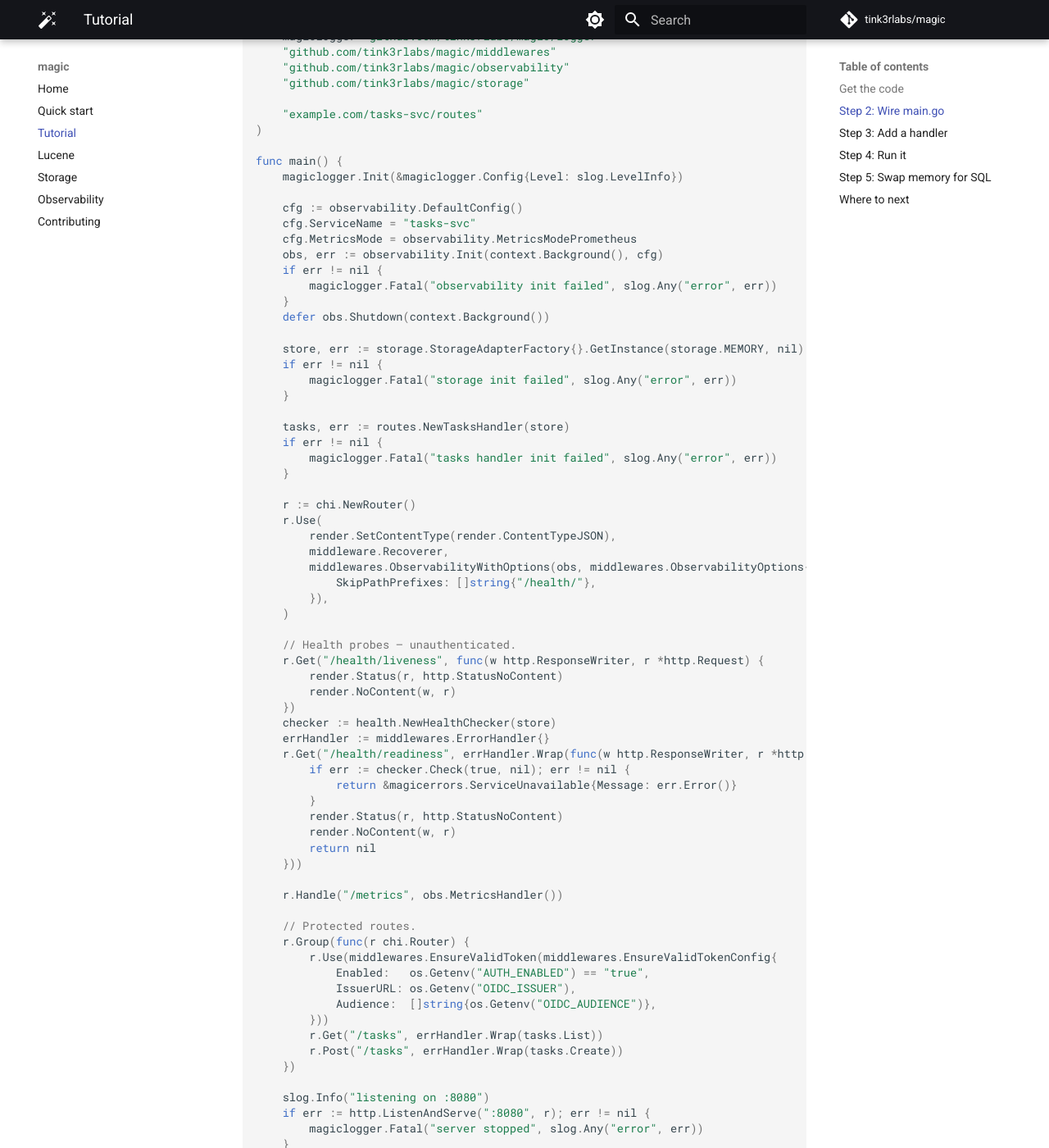
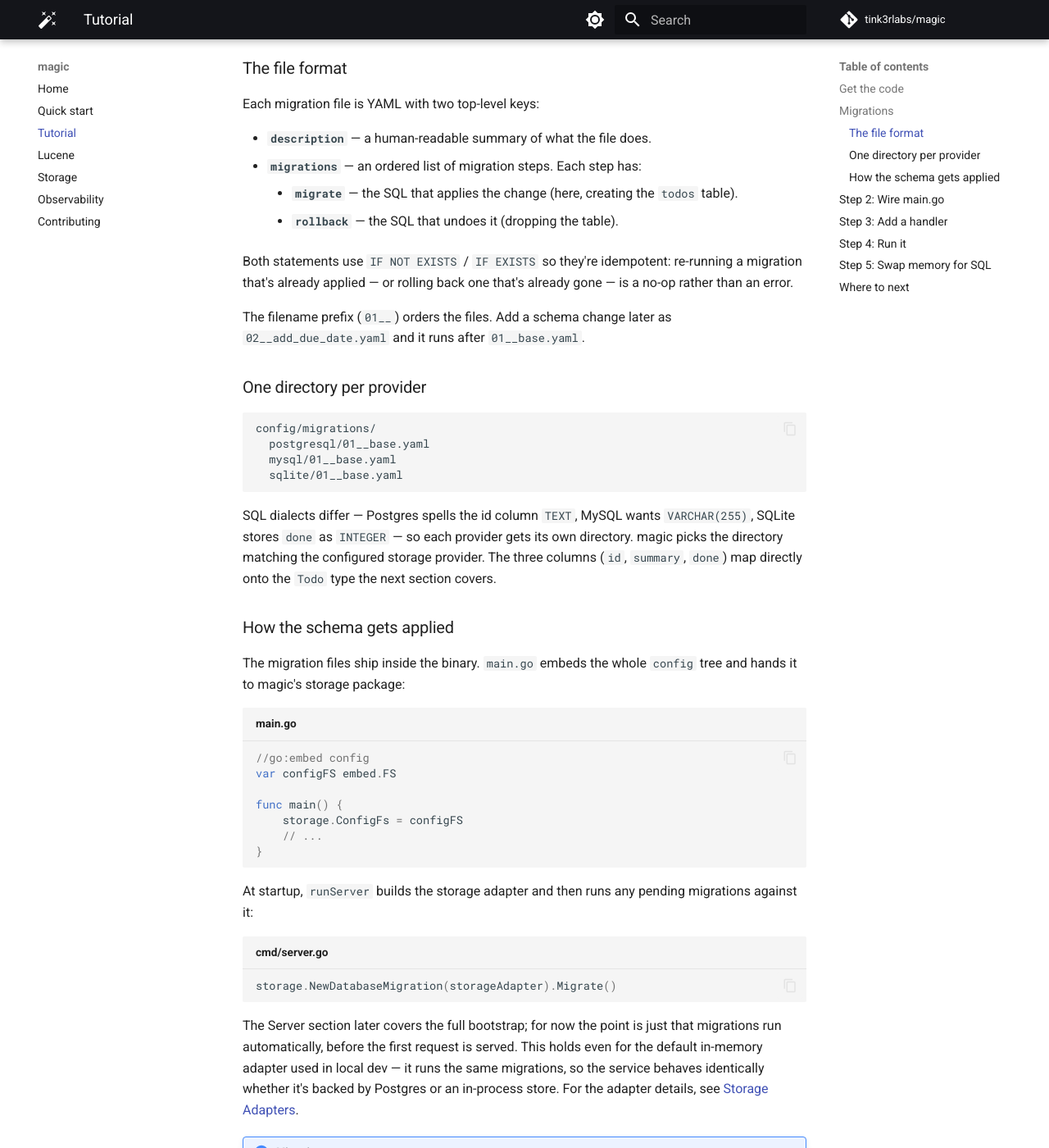
Before and after one commit to tink3rlabs/magic, an MkDocs documentation site: the page built from docs/tutorial.md, in a window 1280 px wide and 1400 px high, scrolled down 1864 px. Shown: the whole window at 82% size. Built offline with MkDocs 1.6.1 and Material for MkDocs 9.7.7, drawn with Linux system fonts in a browser that asks for light colours; comment, search, counter and statistics services are not loaded; the version menu is left out; some of the changed text lies outside the part shown.

Commit message:
docs: add tutorial Migrations section

````diff
--- a/docs/tutorial.md
+++ b/docs/tutorial.md
@@ -47,6 +47,76 @@ todo-service/
 
 !!! tip "It runs with no external services"
     todo-service defaults to the in-memory storage adapter, with auth and pub/sub disabled. `go run . server --config config/development.yaml` starts it with no database, no tokens, and no AWS credentials.
+
+## Migrations
+
+The first layer is the schema — the shape of the data the rest of the service sits on. magic's migrations describe that schema as ordered SQL, applied automatically at startup.
+
+todo-service has exactly one table, created by one migration:
+
+```yaml title="config/migrations/postgresql/01__base.yaml"
+---
+description: Create the todos table
+migrations:
+  - migrate: >
+      CREATE TABLE IF NOT EXISTS todos (
+        id TEXT PRIMARY KEY,
+        summary TEXT NOT NULL,
+        done BOOLEAN NOT NULL DEFAULT FALSE
+      )
+    rollback: DROP TABLE IF EXISTS todos
+```
+
+### The file format
+
+Each migration file is YAML with two top-level keys:
+
+- **`description`** — a human-readable summary of what the file does.
+- **`migrations`** — an ordered list of migration steps. Each step has:
+    - **`migrate`** — the SQL that applies the change (here, creating the `todos` table).
+    - **`rollback`** — the SQL that undoes it (dropping the table).
+
+Both statements use `IF NOT EXISTS` / `IF EXISTS` so they're idempotent: re-running a migration that's already applied — or rolling back one that's already gone — is a no-op rather than an error.
+
+The filename prefix (`01__`) orders the files. Add a schema change later as `02__add_due_date.yaml` and it runs after `01__base.yaml`.
+
+### One directory per provider
+
+```text
+config/migrations/
+  postgresql/01__base.yaml
+  mysql/01__base.yaml
+  sqlite/01__base.yaml
+```
+
+SQL dialects differ — Postgres spells the id column `TEXT`, MySQL wants `VARCHAR(255)`, SQLite stores `done` as `INTEGER` — so each provider gets its own directory. magic picks the directory matching the configured storage provider. The three columns (`id`, `summary`, `done`) map directly onto the `Todo` type the next section covers.
+
+### How the schema gets applied
+
+The migration files ship inside the binary. `main.go` embeds the whole `config` tree and hands it to magic's storage package:
+
+```go title="main.go"
+//go:embed config
+var configFS embed.FS
+
+func main() {
+	storage.ConfigFs = configFS
+	// ...
+}
+```
+
+At startup, `runServer` builds the storage adapter and then runs any pending migrations against it:
+
+```go title="cmd/server.go"
+storage.NewDatabaseMigration(storageAdapter).Migrate()
+```
+
+The Server section later covers the full bootstrap; for now the point is just that migrations run automatically, before the first request is served. This holds even for the default in-memory adapter used in local dev — it runs the same migrations, so the service behaves identically whether it's backed by Postgres or an in-process store. For the adapter details, see [Storage Adapters](storage.md).
+
+!!! note "Migrations run on every start"
+    `Migrate()` applies only the migrations that haven't run yet and is safe to call on every boot. A fresh database gets the full schema; an up-to-date one is left untouched.
+
+With the schema defined, the next layer is the **types** — the Go structs that model a todo and carry the OpenAPI annotations magic generates the spec from.
 
 ## Step 2: Wire `main.go`
 
````
